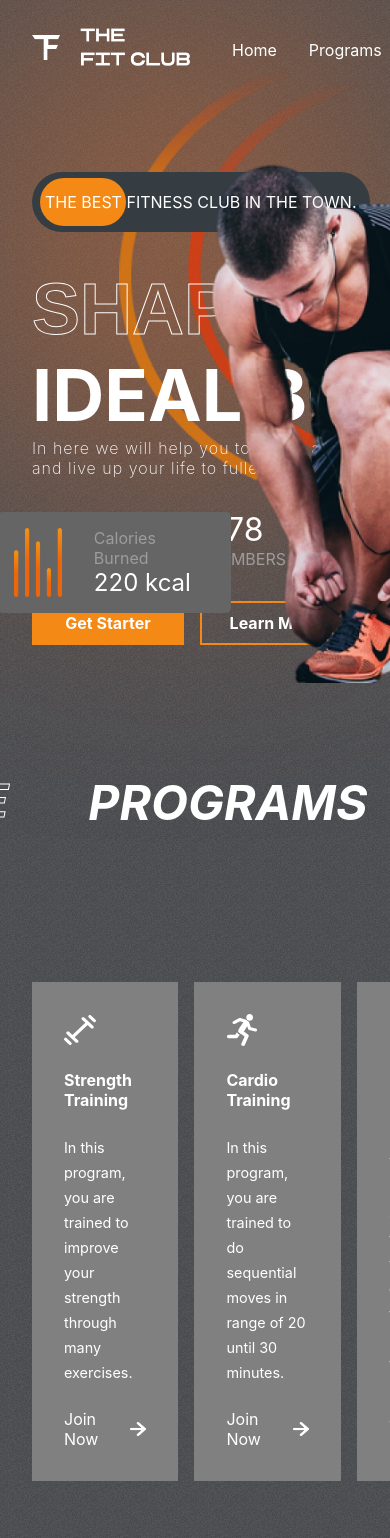
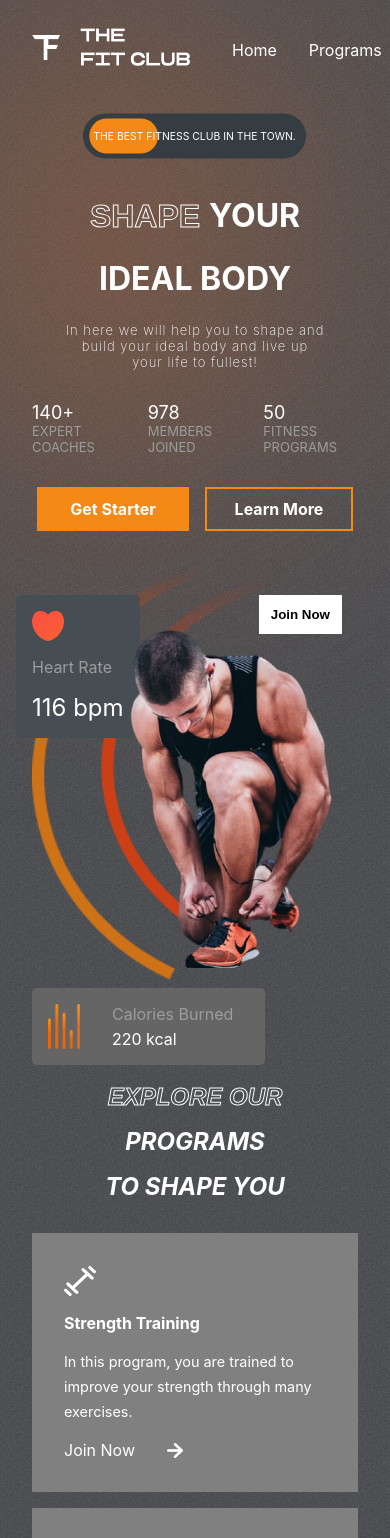
Before and after one commit to RUSHWAYC/fitness-site-ReactYarn, a React (Create React App) app: page / in a window 390 px wide. Shown: the top 1538 px of the page. Built offline with nearby package versions, Linux system fonts and the light colour scheme; the HTML template or start-up script is replaced by a standard one.

Commit message:
Added mobile functionality.

```diff
--- a/src/components/Hero/Hero.css
+++ b/src/components/Hero/Hero.css
@@ -47,7 +47,7 @@
 }
 
 .hero-text {
-  display: felx;
+  display: flex;
   flex-direction: column;
   gap: 1.5rem;
   text-transform: uppercase;
@@ -116,6 +116,7 @@
   flex-direction: column;
   gap: 1rem;
   background-color: var(--darkGray);
+  width: fit-content;
   padding: 1rem;
   align-items: flex-start;
   border-radius: 5px;
@@ -189,3 +190,86 @@
   height: 30rem;
   left: 0;
 }
+
+@media screen and (max-width: 768px) {
+  .left-h {
+  }
+  .hero {
+    flex-direction: column;
+  }
+
+  .hero-blur {
+    width: 14rem;
+  }
+
+  .the-best-ad {
+    margin-top: 0;
+    font-size: small;
+    align-self: center;
+    transform: scale(0.8);
+  }
+
+  .hero-text {
+    font-size: xx-large;
+    align-items: center;
+    justify-content: center;
+  }
+
+  .hero-text > div:nth-of-type(3) {
+    font-size: small;
+    font-weight: 200;
+    letter-spacing: 1px;
+    text-align: center;
+  }
+
+  .hero-buttons {
+    justify-content: center;
+  }
+
+  .figures > div > span:nth-of-type(1) {
+    font-size: large;
+  }
+
+  .figures > div > span:nth-of-type(2) {
+    font-size: small;
+  }
+
+  .right-h {
+    position: relative;
+    background: none;
+  }
+
+  .heart-rate {
+    left: 1rem;
+    top: 2rem;
+  }
+
+  .calories {
+    position: relative;
+    top: 5rem;
+    left: 2rem;
+  }
+
+  .calories > img {
+    width: 2rem;
+  }
+
+  .calories > div > :nth-child(2) {
+    color: #fff;
+    font-size: 1rem;
+  }
+
+  .hero-image {
+    position: relative;
+    width: 15rem;
+    left: 7rem;
+    top: 4rem;
+    align-self: center;
+  }
+
+  .hero-image-back {
+    width: 15rem;
+    left: 2rem;
+    top: 0rem;
+  }
+}
--- a/src/components/Hero/Hero.jsx
+++ b/src/components/Hero/Hero.jsx
@@ -11,6 +11,7 @@
 
 const Hero = () => {
   const transiton = { type: "spring", duration: 3 };
+  const mobile = window.innerWidth <= 768 ? true : false;
 
   return (
     <div className="hero">
@@ -20,7 +21,7 @@
         {/* The best ad. */}
         <div className="the-best-ad">
           <motion.div
-            initial={{ left: "238px" }}
+            initial={{ left: mobile ? "178px" : "238px" }}
             whileInView={{ left: "8px" }}
             transition={{ ...transiton, type: "tween" }}
           ></motion.div>
--- a/src/components/Join/Join.css
+++ b/src/components/Join/Join.css
@@ -53,3 +53,19 @@
   background-color: var(--orange);
   color: white;
 }
+
+@media screen and (max-width: 768px) {
+  .join {
+    flex-direction: column;
+    grid-template: 1rem;
+  }
+
+  .left-j {
+    font-size: x-large;
+    flex-direction: column;
+  }
+
+  .right-j {
+    padding: 2rem;
+  }
+}
--- a/src/components/Plans/Plans.css
+++ b/src/components/Plans/Plans.css
@@ -86,3 +86,13 @@
   top: 10rem;
   right: 0;
 }
+
+@media screen and (max-width: 768px) {
+  .plans {
+    flex-direction: column;
+  }
+
+  .plans :nth-child(2) {
+    transform: none;
+  }
+}
--- a/src/components/Programs/Programs.css
+++ b/src/components/Programs/Programs.css
@@ -61,3 +61,18 @@
   background: var(--planCard);
   cursor: pointer;
 }
+
+@media screen and (max-width: 768px) {
+  .programs-header {
+    flex-direction: column;
+    gap: 1rem;
+    font-size: x-large;
+    align-items: center;
+    justify-content: center;
+    margin-top: 2px;
+  }
+
+  .program-categories {
+    flex-direction: column;
+  }
+}
--- a/src/components/Reasons/Reasons.css
+++ b/src/components/Reasons/Reasons.css
@@ -85,3 +85,33 @@
 .partners > img {
   width: 2.5rem;
 }
+
+@media screen and (max-width: 768px) {
+  .reasons {
+    flex-direction: column;
+  }
+
+  .left-r {
+    grid-auto-rows: auto;
+    overflow: hidden;
+  }
+
+  .left-r > :nth-child(1) {
+    width: 7rem;
+    height: 17rem;
+  }
+
+  .left-r > :nth-child(2) {
+    width: 15rem;
+    height: 10rem;
+  }
+
+  .left-r > :nth-child(3) {
+    width: 7rem;
+  }
+
+  .left-r > :nth-child(4) {
+    width: 7rem;
+    height: 6rem;
+  }
+}
--- a/src/components/Testimonials/Testimonials.css
+++ b/src/components/Testimonials/Testimonials.css
@@ -76,3 +76,39 @@
   width: 1.5rem;
   cursor: pointer;
 }
+
+@media screen and (max-width: 768px) {
+  .testimonials {
+    flex-direction: column;
+  }
+  .left-t > :nth-child(2),
+  .left-t > :nth-child(3) {
+    font-size: xx-large;
+  }
+
+  .right-t {
+    display: flex;
+    flex-direction: column;
+    align-items: center;
+    justify-content: center;
+    gap: 2rem;
+  }
+
+  .right-t > div {
+    position: relative;
+    display: none;
+  }
+
+  .right-t > img {
+    top: 0;
+    right: 0;
+    position: relative;
+    align-self: center;
+  }
+
+  .right-t > :last-child {
+    display: block;
+    bottom: 0;
+    left: 0;
+  }
+}
```
